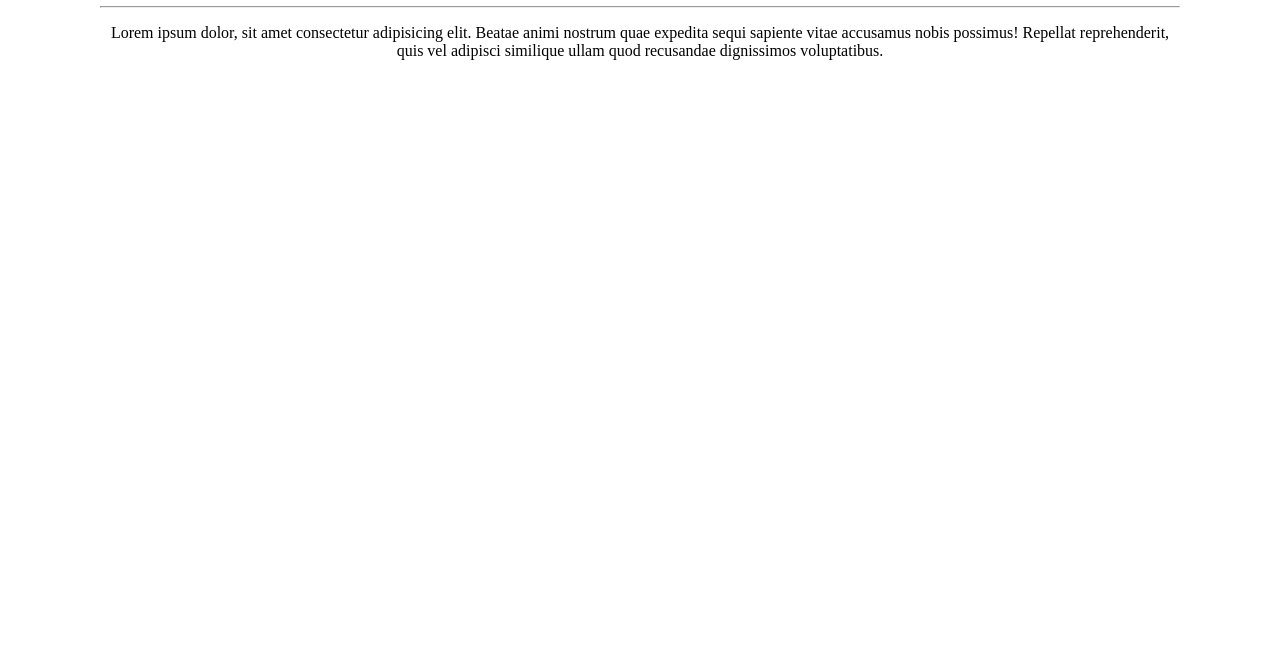
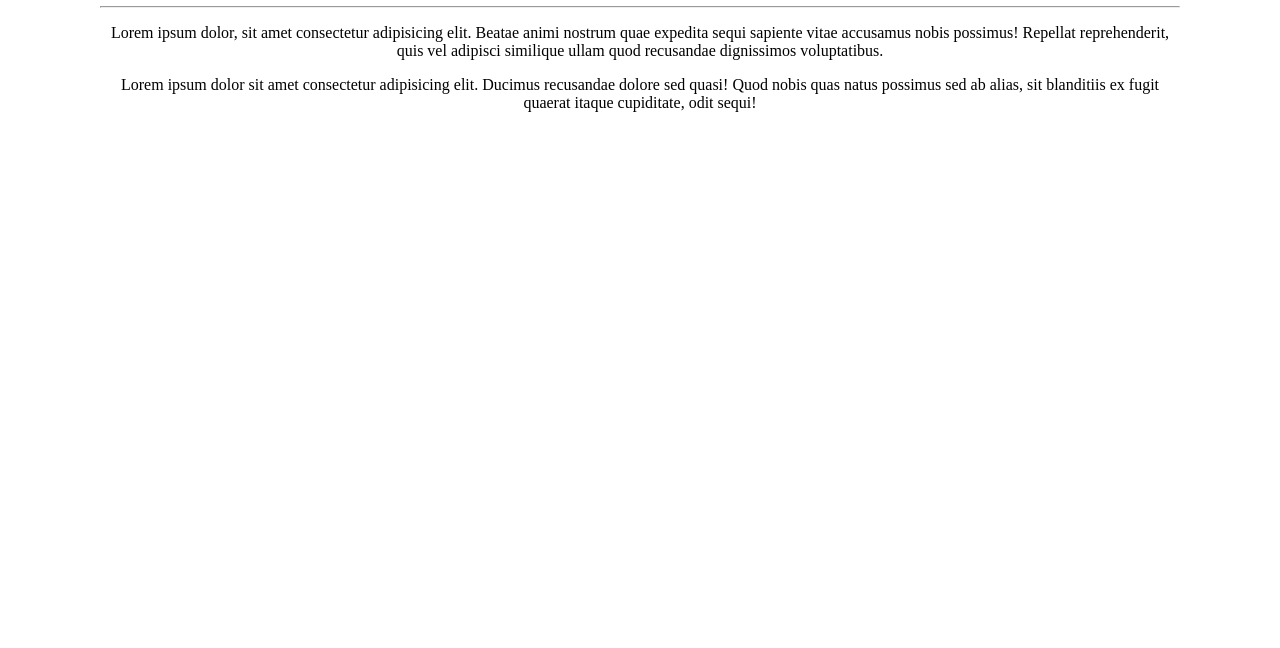
Before and after one commit to MarcosViniciusRibeiiro/Ola-Mundo, a plain HTML site: page site-exemplo/index.html in a window 1280 px wide. Shown: the part 152-800 px from the top of the page. Drawn offline with Linux system fonts and the light colour scheme.

Commit message:
adicionei um segundo paragrafo

```diff
--- a/site-exemplo/index.html
+++ b/site-exemplo/index.html
@@ -10,5 +10,6 @@
     <h1>Olá, Mundo!</h1>
     <hr>
     <p>Lorem ipsum dolor, sit amet consectetur adipisicing elit. Beatae animi nostrum quae expedita sequi sapiente vitae accusamus nobis possimus! Repellat reprehenderit, quis vel adipisci similique ullam quod recusandae dignissimos voluptatibus.</p>
+    <p>Lorem ipsum dolor sit amet consectetur adipisicing elit. Ducimus recusandae dolore sed quasi! Quod nobis quas natus possimus sed ab alias, sit blanditiis ex fugit quaerat itaque cupiditate, odit sequi!</p>
 </body>
 </html>
```
